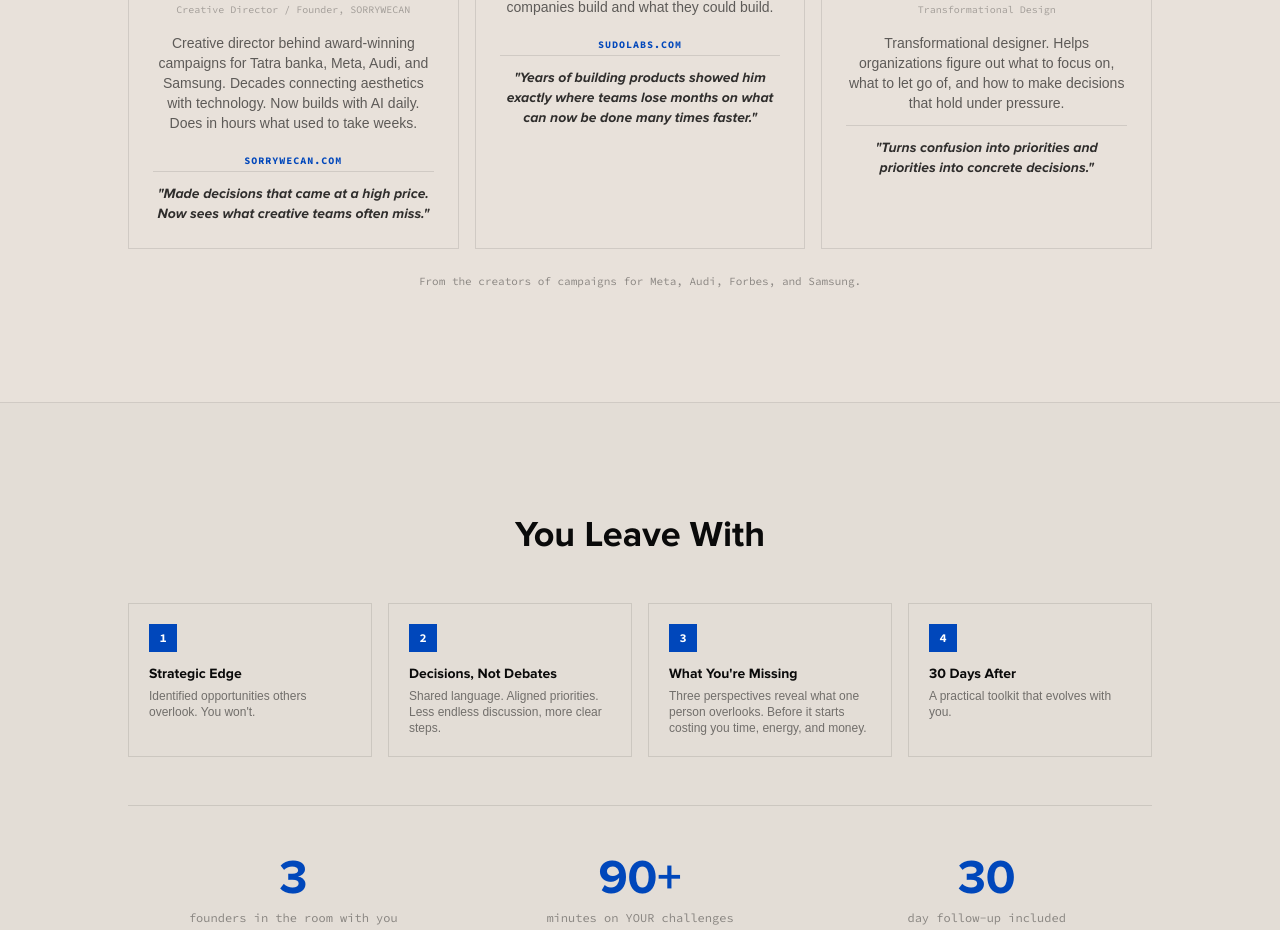
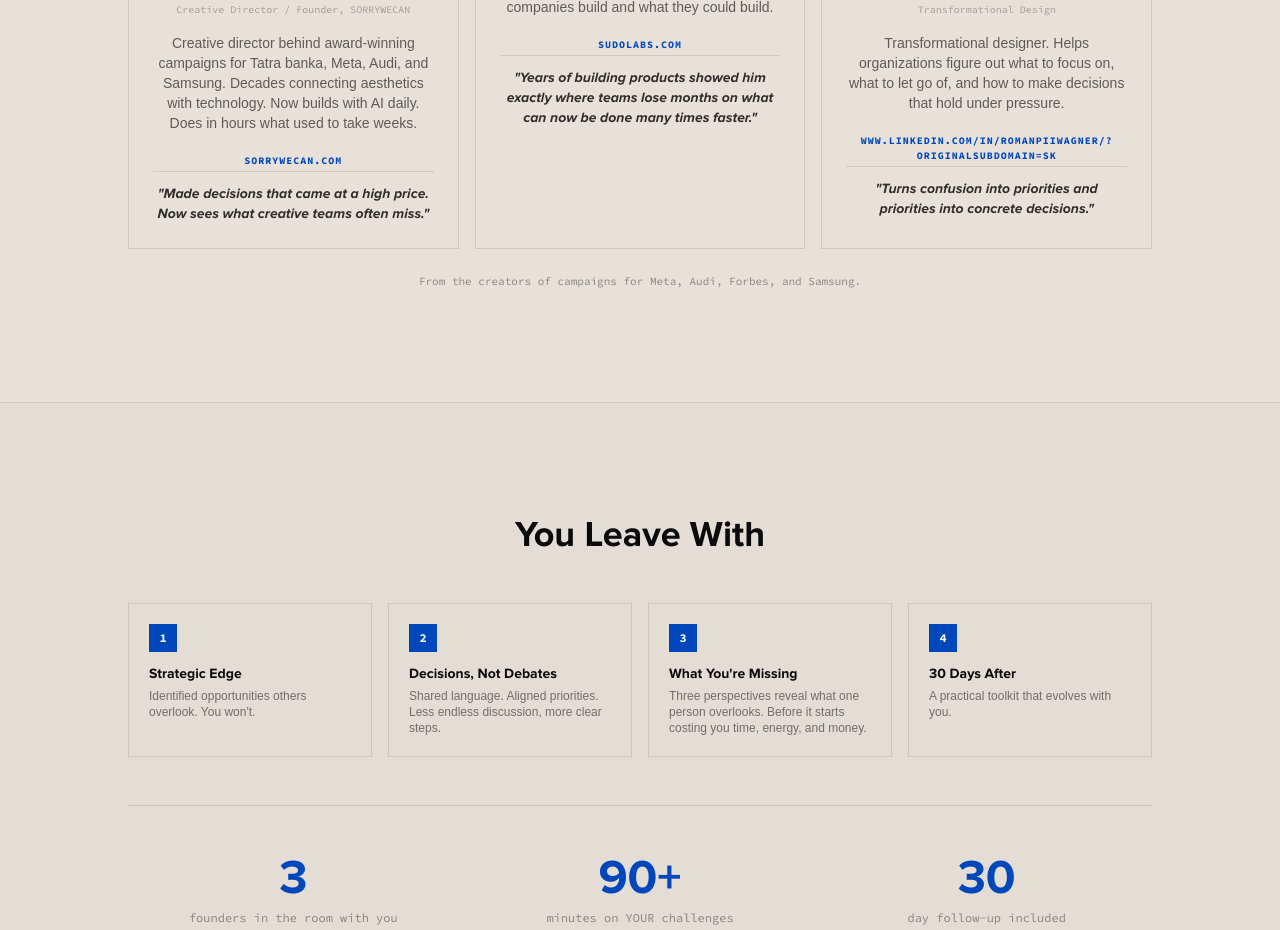
Before and after one commit to princeofwellness/researchlab, a Next.js app: page /corporate in a window 1280 px wide. Shown: the part 2820-3750 px from the top of the page. Built offline with nearby package versions, Linux system fonts and the light colour scheme; a web font is replaced by a local one.

Commit message:
content(founders): add Roman LinkedIn, fix PÁKA→VYUŽITIE, translate SK company name

```diff
--- a/src/app/corporate/onepager/page.tsx
+++ b/src/app/corporate/onepager/page.tsx
@@ -51,7 +51,7 @@ export default function CorporateOnePager() {
                 cards: [
                     { name: "Roland Vraník", role: "TASTE", company: "Creative Director / Founder, SORRYWECAN", tagline: "Made decisions that came at a high price. Now sees what creative teams often miss.", bio: "Creative director behind award-winning campaigns for Tatra banka, Meta, Audi, and Samsung. Decades connecting aesthetics with technology. Now builds with AI daily. Does in hours what used to take weeks.", url: "https://sorrywecan.com/" },
                     { name: "Ján Koscelanský", role: "LEVERAGE", company: "CPO / Co-founder, SUDOLABS", tagline: "Years of building products showed him exactly where teams lose months on what can now be done many times faster.", bio: "Co-founded SUDOLABS. Years shipping digital products across fintech, health, and enterprise. Sees the gap between what companies build and what they could build.", url: "https://sudolabs.com/" },
-                    { name: "Roman Pii Wagner", role: "CLARITY", company: "Transformational Design", tagline: "Turns confusion into priorities and priorities into concrete decisions.", bio: "Transformational designer. Helps organizations figure out what to focus on, what to let go of, and how to make decisions that hold under pressure.", url: "" }
+                     { name: "Roman Pii Wagner", role: "CLARITY", company: "Transformational Design", tagline: "Turns confusion into priorities and priorities into concrete decisions.", bio: "Transformational designer. Helps organizations figure out what to focus on, what to let go of, and how to make decisions that hold under pressure.", url: "https://www.linkedin.com/in/romanpiiwagner/?originalSubdomain=sk" }
                 ]
             },
              outcome: {
@@ -129,8 +129,8 @@ export default function CorporateOnePager() {
                 trust: "Od tvorcov kampaní pre Meta, Audi, Forbes a Samsung.",
                 cards: [
                      { name: "Roland Vraník", role: "VKUS", company: "Creative Director / Zakladateľ, SORRYWECAN", tagline: "Prešiel si rozhodnutiami, ktoré mali vysokú cenu. Dnes vidí to, čo kreatívnym tímom často uniká.", bio: "Kreatívny riaditeľ za oceňovanými kampaňami pre Tatra banku, Meta, Audi a Samsung. Dekády na priesečníku estetiky a technológie. Dnes buduje s AI denne. Robí za hodiny, čo kedysi trvalo týždne.", url: "https://sorrywecan.com/" },
-                    { name: "Ján Koscelanský", role: "PÁKA", company: "CPO / Spoluzakladateľ, SUDOLABS", tagline: "Po rokoch v developmente presne vie, kde tímy trávia mesiace nad niečím, čo sa dnes dá zvládnuť mnohonásobne rýchlejšie.", bio: "Spoluzakladateľ SUDOLABS. Roky dodávania digitálnych produktov naprieč fintechom, zdravotníctvom a enterprise. Vidí priepasť medzi tým, čo firmy stavajú a čo by stavať mohli.", url: "https://sudolabs.com/" },
-                     { name: "Roman Pii Wagner", role: "JASNOSŤ", company: "Transformational Design", tagline: "Mení zmätok na priority a priority na konkrétne rozhodnutia.", bio: "Transformačný dizajnér. Pomáha organizáciám zistiť, na čo sa sústrediť, čo pustiť a ako robiť rozhodnutia, ktoré vydržia pod tlakom.", url: "" }
+                     { name: "Ján Koscelanský", role: "VYUŽITIE", company: "CPO / Spoluzakladateľ, SUDOLABS", tagline: "Po rokoch v developmente presne vie, kde tímy trávia mesiace nad niečím, čo sa dnes dá zvládnuť mnohonásobne rýchlejšie.", bio: "Spoluzakladateľ SUDOLABS. Roky dodávania digitálnych produktov naprieč fintechom, zdravotníctvom a enterprise. Vidí priepasť medzi tým, čo firmy stavajú a čo by stavať mohli.", url: "https://sudolabs.com/" },
+                      { name: "Roman Pii Wagner", role: "JASNOSŤ", company: "Transformačný dizajnér", tagline: "Mení zmätok na priority a priority na konkrétne rozhodnutia.", bio: "Transformačný dizajnér. Pomáha organizáciám zistiť, na čo sa sústrediť, čo pustiť a ako robiť rozhodnutia, ktoré vydržia pod tlakom.", url: "https://www.linkedin.com/in/romanpiiwagner/?originalSubdomain=sk" }
                 ]
             },
              outcome: {
--- a/src/app/corporate/page.tsx
+++ b/src/app/corporate/page.tsx
@@ -94,7 +94,7 @@ export default function CorporatePage() {
                           company: "Transformational Design",
                           tagline: "Turns confusion into priorities and priorities into concrete decisions.",
                           bio: "Transformational designer. Helps organizations figure out what to focus on, what to let go of, and how to make decisions that hold under pressure.",
-                         url: "",
+                          url: "https://www.linkedin.com/in/romanpiiwagner/?originalSubdomain=sk",
                           image: "/founders/roman.jpg"
                       }
                 ]
@@ -202,7 +202,7 @@ export default function CorporatePage() {
                      },
                      {
                           name: "Ján Koscelanský",
-                         role: "PÁKA",
+                          role: "VYUŽITIE",
                           company: "CPO / Spoluzakladateľ, SUDOLABS",
                          tagline: "Po rokoch v developmente presne vie, kde tímy trávia mesiace nad niečím, čo sa dnes dá zvládnuť mnohonásobne rýchlejšie.",
                          bio: "Spoluzakladateľ SUDOLABS. Roky dodávania digitálnych produktov naprieč fintechom, zdravotníctvom a enterprise. Vidí priepasť medzi tým, čo firmy stavajú a čo by stavať mohli.",
@@ -212,10 +212,10 @@ export default function CorporatePage() {
                      {
                           name: "Roman Pii Wagner",
                           role: "JASNOSŤ",
-                         company: "Transformational Design",
+                          company: "Transformačný dizajnér",
                           tagline: "Mení zmätok na priority a priority na konkrétne rozhodnutia.",
                           bio: "Transformačný dizajnér. Pomáha organizáciám zistiť, na čo sa sústrediť, čo pustiť a ako robiť rozhodnutia, ktoré vydržia pod tlakom.",
-                         url: "",
+                          url: "https://www.linkedin.com/in/romanpiiwagner/?originalSubdomain=sk",
                           image: "/founders/roman.jpg"
                       }
                 ]
--- a/src/app/public/onepager/page.tsx
+++ b/src/app/public/onepager/page.tsx
@@ -60,7 +60,7 @@ export default function PublicOnePager() {
                 cards: [
                      { name: "Roland Vraník", role: "The Creative", company: "Creative Director / Founder, SORRYWECAN", bio: "Creative director behind award-winning campaigns for Tatra banka, Meta, Audi, and Samsung. Decades connecting aesthetics with technology. Now builds with AI daily. Does in hours what used to take weeks.", tagline: "Made decisions that came at a high price. Now sees what creative teams often miss.", url: "https://sorrywecan.com/" },
                     { name: "Ján Koscelanský", role: "The Architect", company: "CPO / Co-founder, SUDOLABS", bio: "Co-founded SUDOLABS. Years shipping digital products across fintech, health, and enterprise. Sees the gap between what companies build and what they could build.", tagline: "Years of building products showed him exactly where teams lose months on what can now be done many times faster.", url: "https://sudolabs.com/" },
-                     { name: "Roman Pii Wagner", role: "The Navigator", company: "Transformational Design", bio: "Transformational designer. Helps organizations figure out what to focus on, what to let go of, and how to make decisions that hold under pressure.", tagline: "Turns confusion into priorities and priorities into concrete decisions.", url: "" }
+                      { name: "Roman Pii Wagner", role: "The Navigator", company: "Transformational Design", bio: "Transformational designer. Helps organizations figure out what to focus on, what to let go of, and how to make decisions that hold under pressure.", tagline: "Turns confusion into priorities and priorities into concrete decisions.", url: "https://www.linkedin.com/in/romanpiiwagner/?originalSubdomain=sk" }
                 ]
             },
             details: {
@@ -133,7 +133,7 @@ export default function PublicOnePager() {
                 cards: [
                      { name: "Roland Vraník", role: "Umelec", company: "Creative Director / Zakladateľ, SORRYWECAN", bio: "Kreatívny riaditeľ za oceňovanými kampaňami pre Tatra banku, Meta, Audi a Samsung. Dekády na priesečníku estetiky a technológie. Dnes buduje s AI denne. Robí za hodiny, čo kedysi trvalo týždne.", tagline: "Prešiel si rozhodnutiami, ktoré mali vysokú cenu. Dnes vidí to, čo kreatívnym tímom často uniká.", url: "https://sorrywecan.com/" },
                     { name: "Ján Koscelanský", role: "Architekt", company: "CPO / Spoluzakladateľ, SUDOLABS", bio: "Spoluzakladateľ SUDOLABS. Roky dodávania digitálnych produktov naprieč fintechom, zdravotníctvom a enterprise. Vidí priepasť medzi tým, čo firmy stavajú a čo by stavať mohli.", tagline: "Po rokoch v developmente presne vie, kde tímy trávia mesiace nad niečím, čo sa dnes dá zvládnuť mnohonásobne rýchlejšie.", url: "https://sudolabs.com/" },
-                     { name: "Roman Pii Wagner", role: "Navigátor", company: "Transformational Design", bio: "Transformačný dizajnér. Pomáha organizáciám zistiť, na čo sa sústrediť, čo pustiť a ako robiť rozhodnutia, ktoré vydržia pod tlakom.", tagline: "Mení zmätok na priority a priority na konkrétne rozhodnutia.", url: "" }
+                      { name: "Roman Pii Wagner", role: "Navigátor", company: "Transformačný dizajnér", bio: "Transformačný dizajnér. Pomáha organizáciám zistiť, na čo sa sústrediť, čo pustiť a ako robiť rozhodnutia, ktoré vydržia pod tlakom.", tagline: "Mení zmätok na priority a priority na konkrétne rozhodnutia.", url: "https://www.linkedin.com/in/romanpiiwagner/?originalSubdomain=sk" }
                 ]
             },
             details: {
--- a/src/app/public/page.tsx
+++ b/src/app/public/page.tsx
@@ -118,7 +118,7 @@ export default function PublicSessionsPage() {
                          company: "Transformational Design",
                          tagline: "Turns confusion into priorities and priorities into concrete decisions.",
                          bio: "Transformational designer. Helps organizations figure out what to focus on, what to let go of, and how to make decisions that hold under pressure.",
-                        url: "",
+                         url: "https://www.linkedin.com/in/romanpiiwagner/?originalSubdomain=sk",
                          image: "/founders/roman.jpg"
                      }
                 ]
@@ -254,10 +254,10 @@ export default function PublicSessionsPage() {
                        {
                            name: "Roman Pii Wagner",
                            role: "Navigátor",
-                          company: "Transformational Design",
+                           company: "Transformačný dizajnér",
                            tagline: "Mení zmätok na priority a priority na konkrétne rozhodnutia.",
                            bio: "Transformačný dizajnér. Pomáha organizáciám zistiť, na čo sa sústrediť, čo pustiť a ako robiť rozhodnutia, ktoré vydržia pod tlakom.",
-                          url: "",
+                           url: "https://www.linkedin.com/in/romanpiiwagner/?originalSubdomain=sk",
                            image: "/founders/roman.jpg"
                        }
                   ]
```
Lines whose indentation alone changed are shown as unchanged.
